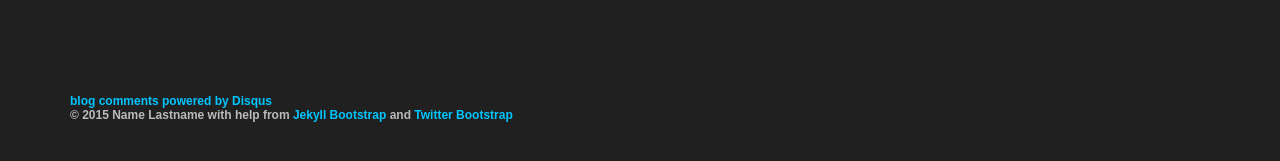
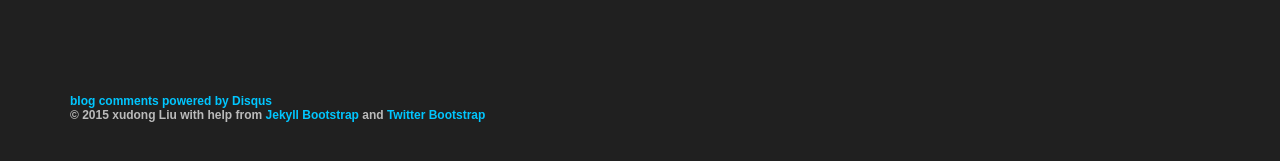
Before and after one commit to fasily/fasily.github.io, a Jekyll site: the page built from index.md, in a window 1280 px wide. Shown: the part 698-859 px from the top of the page. Built offline with Jekyll 4.4.1, drawn with Linux system fonts in a browser that asks for light colours; nearby versions of some CDN libraries; library files that are not in the unit come from our copies; comment, search, counter and statistics services are not loaded.

```diff
--- a/_config.yml
+++ b/_config.yml
@@ -11,7 +11,7 @@ highlighter: kramdown
 title : fasily's blog
 tagline: Site Tagline
 author :
-  name : Name Lastname
+  name : Liu xudong
   email : blah@email.test
   github : username
   twitter : username
--- a/_includes/themes/bootstrap-3/default.html
+++ b/_includes/themes/bootstrap-3/default.html
@@ -80,7 +80,7 @@
 
     <div id="footer">
       <div class="container">
-        <p>&copy; {{ site.time | date: '%Y' }} {{ site.author.name }}
+        <p>&copy; {{ site.time | date: '%Y' }} xudong Liu
           with help from <a href="http://jekyllbootstrap.com" target="_blank" title="The Definitive Jekyll Blogging Framework">Jekyll Bootstrap</a>
           and <a href="http://twitter.github.com/bootstrap/" target="_blank">Twitter Bootstrap</a>
         </p>
```
